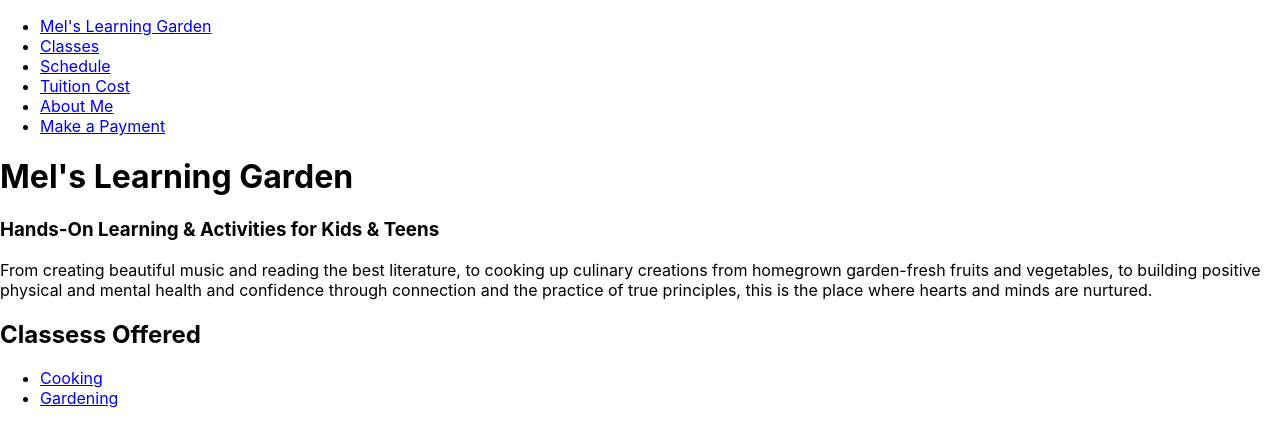
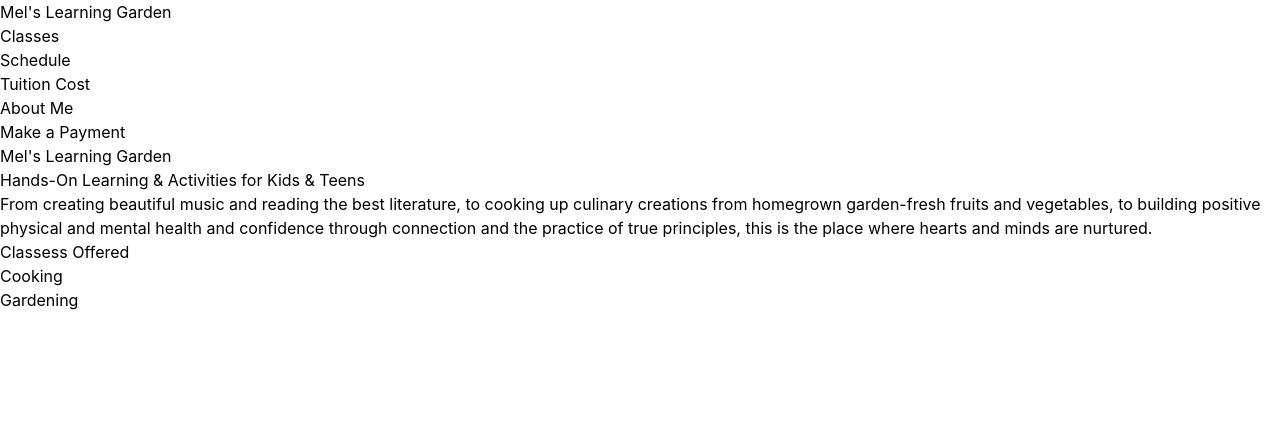
Before and after one commit to Shazammon/melslearninggarden, a React (Create React App) app: page / in a window 1280 px wide. Shown: the top 446 px of the page. Built offline with nearby package versions, Linux system fonts and the light colour scheme.

Commit message:
added tailwind code

```diff
--- a/public/index.html
+++ b/public/index.html
@@ -25,6 +25,8 @@
       Learn how to configure a non-root public URL by running `npm run build`.
     -->
     <title>Mel's Learning Garden</title>
+
+    <script src="https://cdn.tailwindcss.com"></script>
   </head>
   <body>
     <noscript>You need to enable JavaScript to run this app.</noscript>
--- a/src/index.css
+++ b/src/index.css
@@ -1,3 +1,7 @@
+@tailwind base;
+@tailwind components;
+@tailwind utilities;
+
 body {
   margin: 0;
   font-family: -apple-system, BlinkMacSystemFont, 'Segoe UI', 'Roboto', 'Oxygen',
--- /dev/null
+++ b/tailwind.config.js
@@ -0,0 +1,8 @@
+/** @type {import('tailwindcss').Config} */
+module.exports = {
+  content: ["./src/**/*.{js,jsx,ts,tsx}"],
+  theme: {
+    extend: {},
+  },
+  plugins: [],
+};
```
